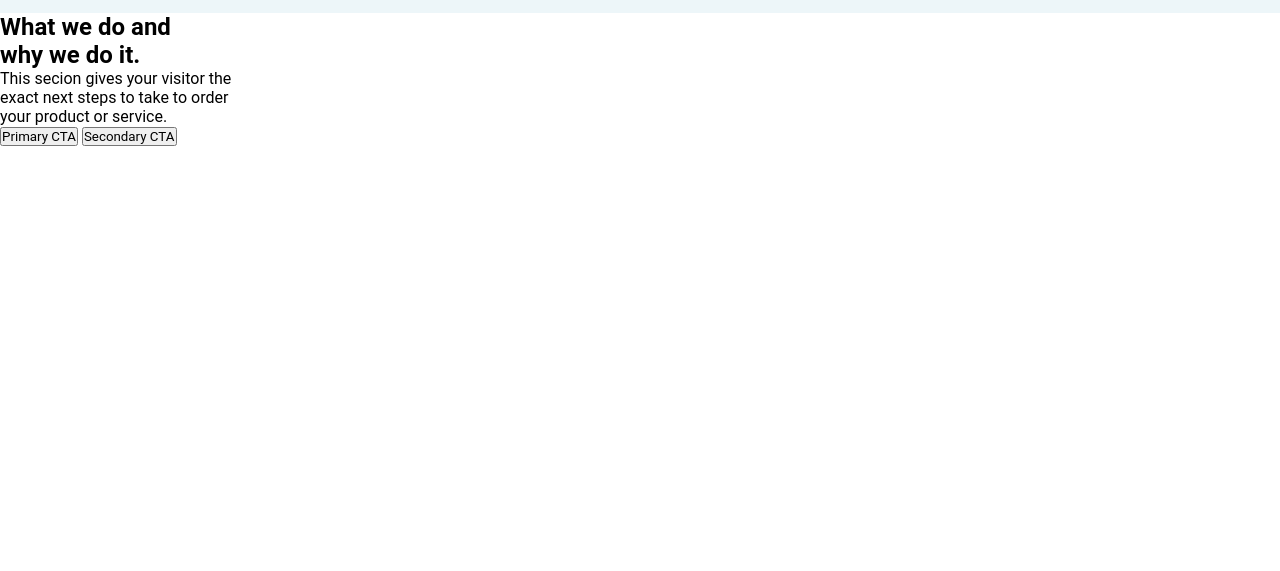
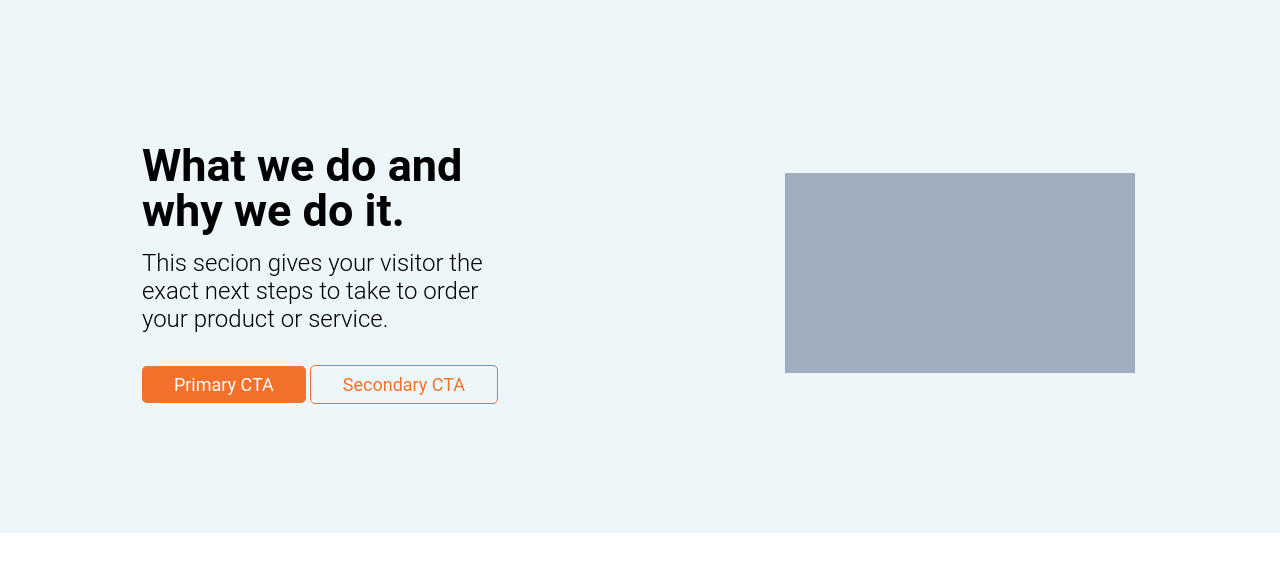
Before and after one commit to stephscode/css-practise-projects, a plain HTML site: page Project 02 - Landing Page/index.html in a window 1280 px wide. Shown: the part 59-630 px from the top of the page. Drawn offline with Linux system fonts and the light colour scheme.

Commit message:
completed hero css

```diff
--- a/Project 02 - Landing Page/index.html
+++ b/Project 02 - Landing Page/index.html
@@ -34,18 +34,20 @@
 
     <section class="hero">
         <div class="hero-left">
+            <div class="info-container">
                 <h1>What we do and <br>
                     why we do it.</h1>
                 <p>This secion gives your visitor the <br>
                     exact next steps to take to order <br>
                     your product or service.</p>
                 <div class="cta-container">
-                <button class="primary">Primary CTA</button>
-                <button class="secondary">Secondary CTA</button>
+                    <button class="primary-cta">Primary CTA</button>
+                    <button class="secondary-cta">Secondary CTA</button>
+                </div>
             </div>
         </div>
 
-        <div class="hero-righ">
+        <div class="hero-right">
             <div class="img-container"></div>
         </div>
     </section>
--- a/Project 02 - Landing Page/styles.css
+++ b/Project 02 - Landing Page/styles.css
@@ -98,6 +98,71 @@ body {
 
 /* HERO STYLES */
 
+.hero {
+    background-color: var(--lightest);
+    height: 65vh;
+    width: 100vw;
+    display: flex;
+
+}
+
+.hero-left {
+    flex: 1 0 0;
+
+    display: flex;
+    flex-direction: column;
+    justify-content: center;
+    align-items: center;
+
+
+}
+
+h1 {
+    font-size: 45px;
+    line-height: 1em;
+    margin-bottom: 1rem;
+}
+
+.hero p {
+    font-weight: 300;
+    font-size: 24px;
+    margin-bottom: 2rem;
+}
+
+.primary-cta,
+.secondary-cta {
+    padding: 0.5rem 2rem;
+    font-size: 18px;
+    border-radius: 5px;
+}
+
+.primary-cta {
+    background-color: var(--primary);
+    border: none;
+    color: white;
+}
+
+.secondary-cta {
+    background-color: var(--lightest);
+    border: 1px solid var(--primary);
+    color: var(--primary)
+}
+
+.hero-right {
+    flex: 1 0 0;
+
+    display: flex;
+    flex-direction: column;
+    justify-content: center;
+    align-items: center;
+}
+
+.img-container {
+    background-color: var(--medium);
+    width: 350px;
+    height: 200px
+}
+
 
 /* INFO SECTION */
 
```
Lines whose indentation alone changed are shown as unchanged.
